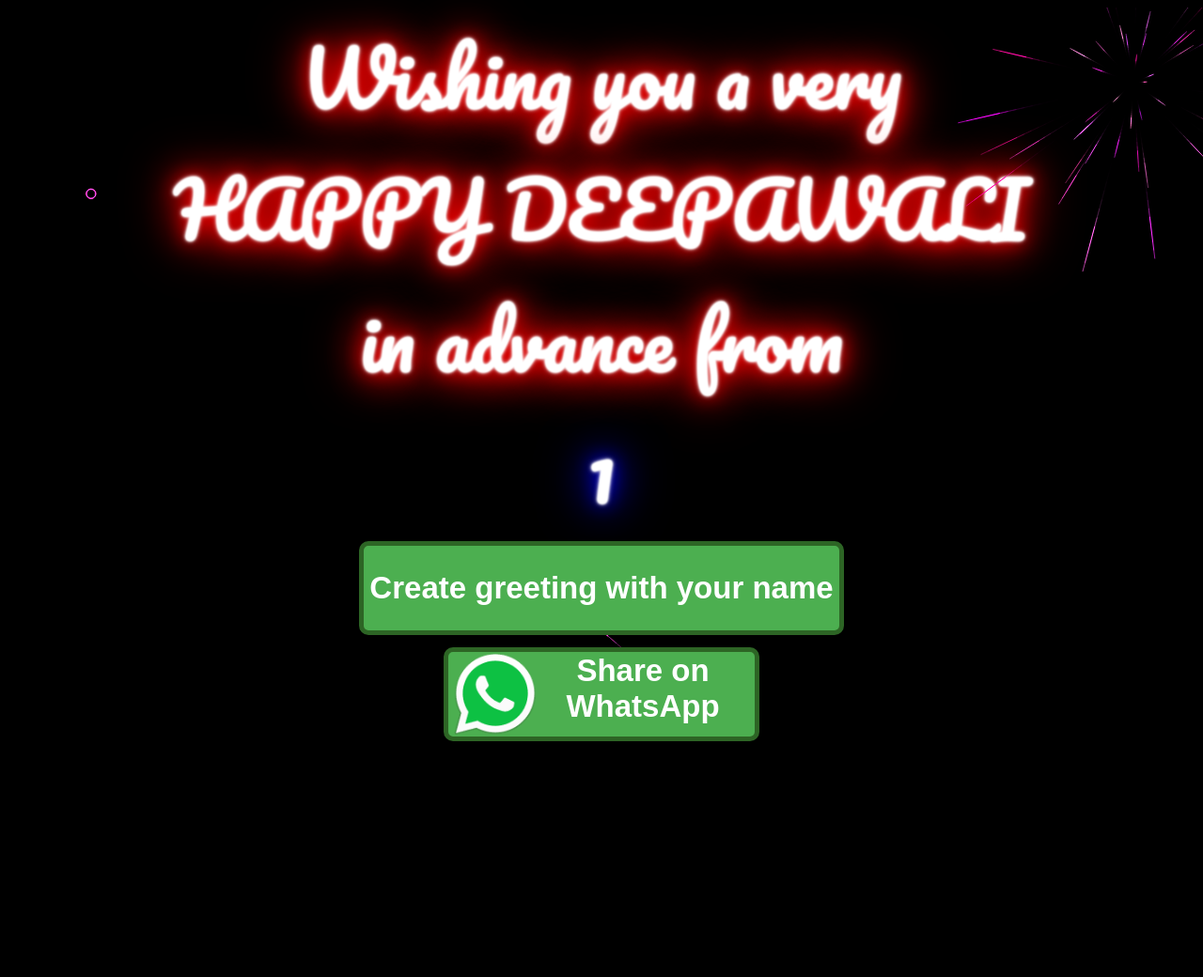
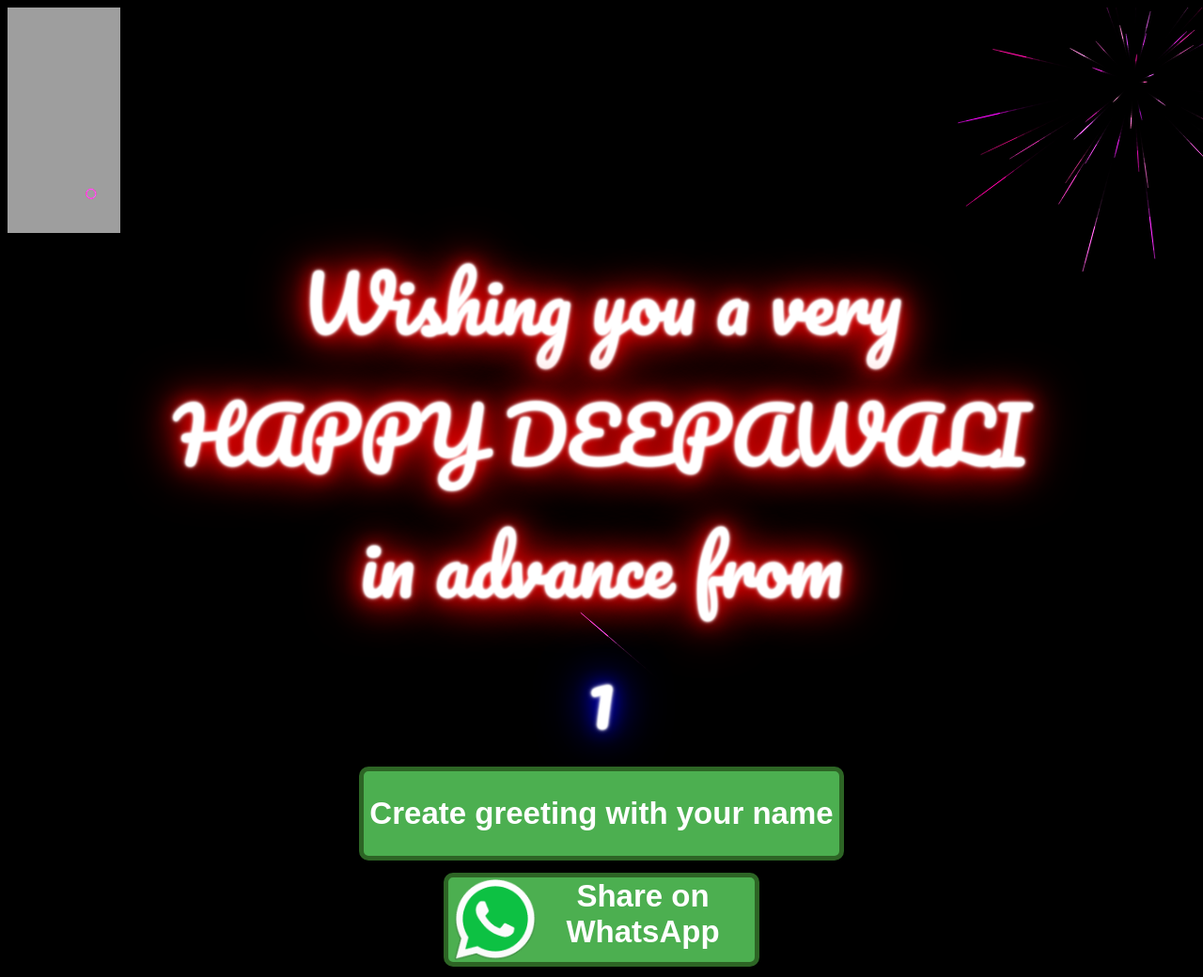
Before and after one commit to Harsh333/diwali, a PHP site: page /?n=1 in a window 1280 px wide. Shown: the whole page at 94% size. Before the commit the page ends 789 px from the top, so only its background shows below. Run offline with PHP 8.4, Linux system fonts and the light colour scheme; some libraries are stand-ins or nearby versions; some web fonts are replaced; grey boxes are pictures that could not be loaded.

Commit message:
Amazon Banner

```diff
--- a/index.php
+++ b/index.php
@@ -139,6 +139,10 @@ Diwali Greetings
     </script>
     <script type="text/javascript" language="javascript" src="http://c.amazon-adsystem.com/aax2/assoc.js"></script>
 
+
+	<iframe style="width:120px;height:240px;" marginwidth="0" marginheight="0" scrolling="no" frameborder="0" src="//ws-in.amazon-adsystem.com/widgets/q?ServiceVersion=20070822&OneJS=1&Operation=GetAdHtml&MarketPlace=IN&source=ac&ref=tf_til&ad_type=product_link&tracking_id=hardipraj0f-21&marketplace=amazon&region=IN&placement=B01MZYMMYI&asins=B01MZYMMYI&linkId=b248b94ae146a9e334952e4e77585664&show_border=false&link_opens_in_new_window=false&price_color=333333&title_color=0066c0&bg_color=ffffff">
+    </iframe>
+
     <!-- Automatic Fireworks Ends-->
     <table style="margin-top: auto; margin-bottom: auto; width:100%; height: 100%;">
         <tr>
```
